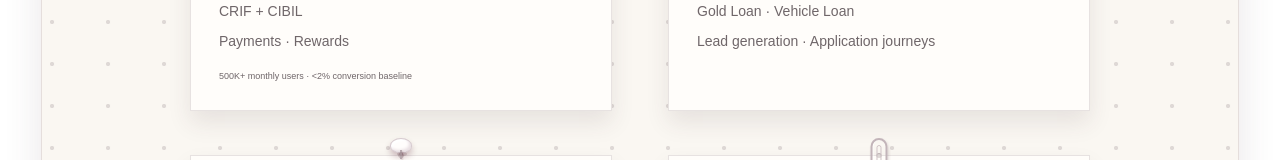
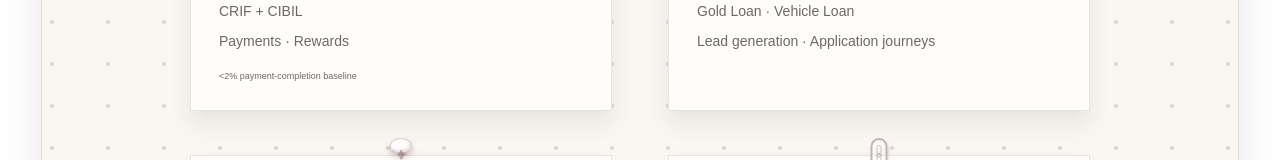
Before and after one commit to MeenaVuppu/portfolio, a Next.js app: page /archive in a window 1280 px wide. Shown: the part 254-414 px from the top of the page. Built offline with nearby package versions, Linux system fonts and the light colour scheme.

Commit message:
Add supporting work archive

```diff
--- a/app/components/ArchiveMode.tsx
+++ b/app/components/ArchiveMode.tsx
@@ -7,7 +7,7 @@ import type { ProjectModePhase } from "./ProjectMode";
 type ArchiveModeProps = { phase: ProjectModePhase };
 
 const workSnapshots = [
-  { title: "Credit Score", descriptor: "CRIF + CIBIL", scope: "Payments · Rewards", evidence: "500K+ monthly users · <2% conversion baseline" },
+  { title: "Credit Score", descriptor: "CRIF + CIBIL", scope: "Payments · Rewards", evidence: "<2% payment-completion baseline" },
   { title: "Lending", descriptor: "Gold Loan · Vehicle Loan", scope: "Lead generation · Application journeys" },
   { title: "Forex", descriptor: "Financial-service journeys" },
   { title: "Other Product Work", descriptor: "Chatbot · Permissions", scope: "Supporting fintech journeys" },
```
